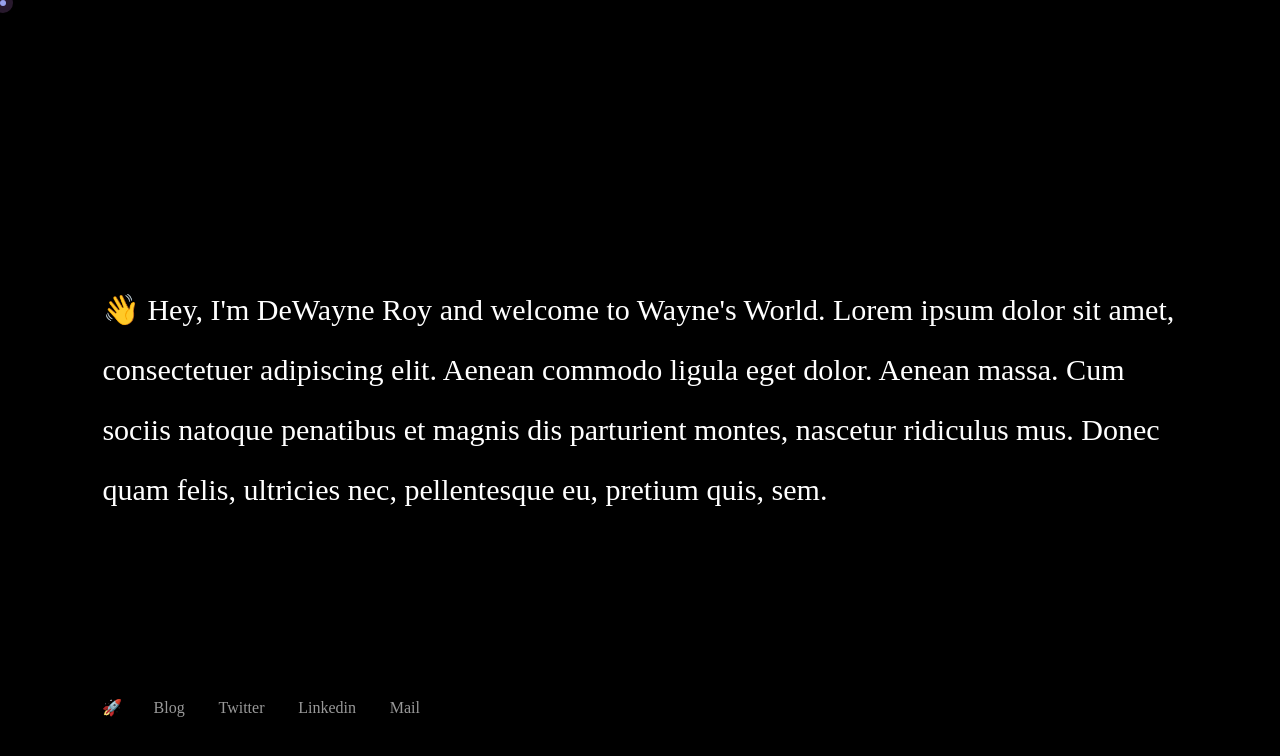
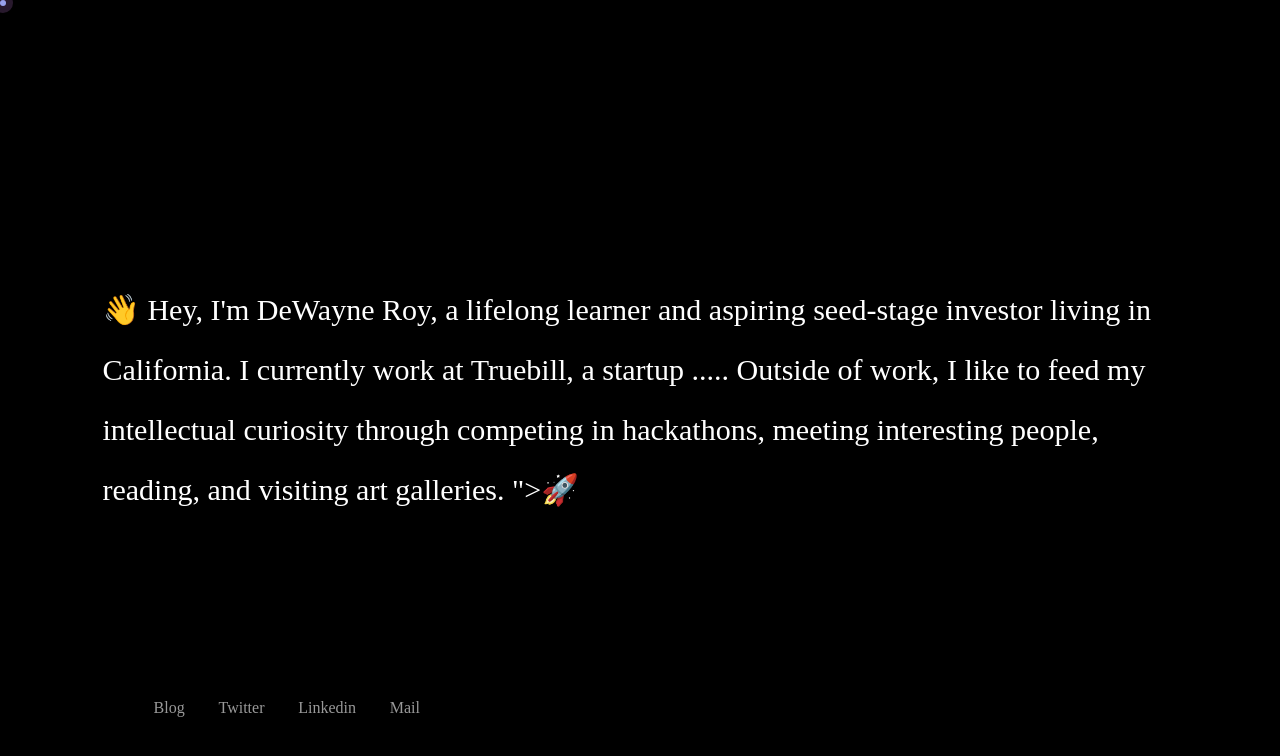
Before and after one commit to dewayneroy/dewayneroy.github.io, a plain HTML site: page index.html in a window 1280 px wide. Drawn offline with Linux system fonts and the light colour scheme; a web font is replaced by a local one.

Commit message:
Update index.html

```diff
--- a/index.html
+++ b/index.html
@@ -884,8 +884,8 @@ li.hover.hovered {
 <div class="cursor-follower hide"></div>
 <div data-title="Wayne's World" class="page--container js-home">
     <h1>Wayne's World</h1>
-    <p class="split hover">👋 Hey, I'm DeWayne Roy and welcome to Wayne's World. Lorem ipsum dolor sit amet, consectetuer adipiscing elit. Aenean commodo ligula eget dolor. Aenean massa. Cum sociis natoque penatibus et magnis dis parturient montes, nascetur ridiculus mus. Donec quam felis, ultricies nec, pellentesque eu, pretium quis, sem. </p>
-    <div class="hide spaceship cur">🚀</div>
+    <p class="split hover">👋 Hey, I'm DeWayne Roy, a lifelong learner and aspiring seed-stage investor living in California. I currently work at Truebill, a startup .....
+Outside of work, I like to feed my intellectual curiosity through competing in hackathons, meeting interesting people, reading, and visiting art galleries.  ">🚀</div>
     <ul class="socials">
         <li class="hover cur"><a href="https://medium.com/dewayne-roy" target="noopener" class="social hide">Blog</a></li>
         <li class="hover cur"><a href="https://twitter.com/dewayneroyj" target="noopener" class="social hide">Twitter</a></li>
```
